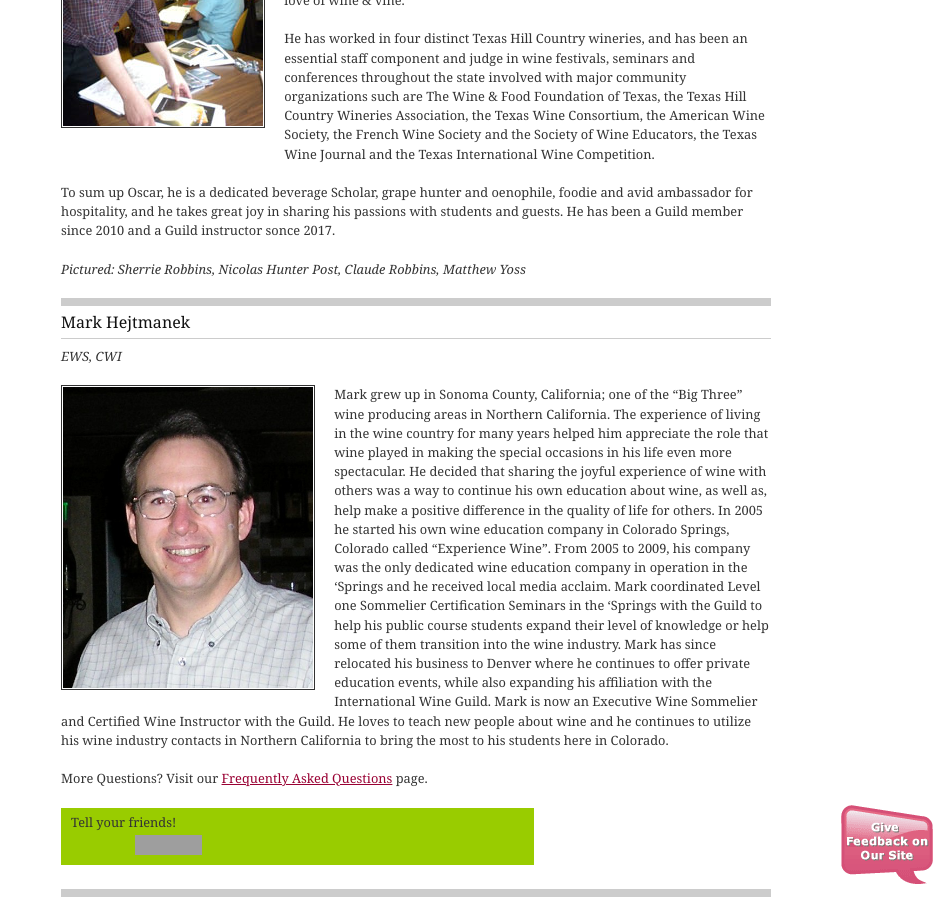
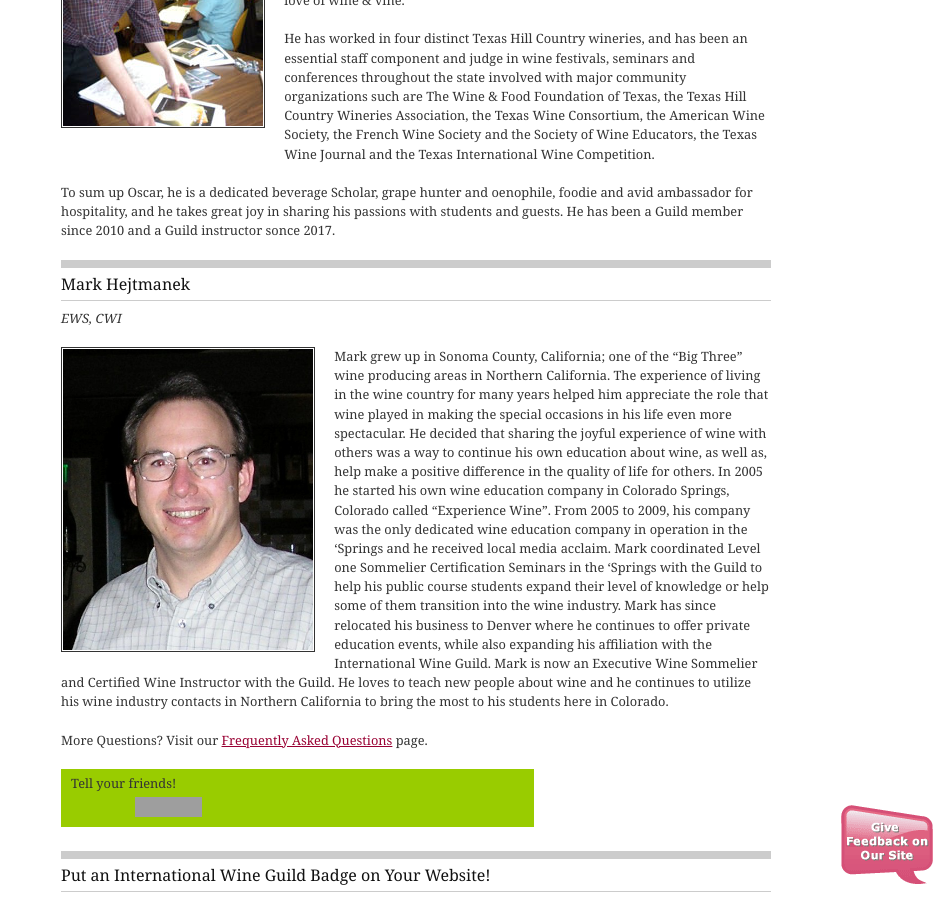
Before and after one commit to CKDev/internationalwineguild.com, a Jekyll site: the page built from faculty.html, in a window 1280 px wide and 900 px high, scrolled down 3448 px. Shown: the whole window, without its empty margins (344-1280 px from the left). Built offline with Jekyll 4.4.1, drawn with Linux system fonts in a browser that asks for light colours; a script that is not in the unit is left out; comment, search, counter and statistics services are not loaded; grey boxes are pictures that could not be loaded.

Commit message:
Update faculty.html

```diff
--- a/faculty.html
+++ b/faculty.html
@@ -217,12 +217,7 @@ permalink: /faculty/
   for hospitality, and he takes great joy in sharing his passions with students and guests. He has been a Guild
   member since 2010 and a Guild instructor sonce 2017.
 </p>
-<p>
-  <em
-    >Pictured: Sherrie Robbins,&nbsp;Nicolas Hunter Post, Claude Robbins,
-    Matthew Yoss</em
-  >
-</p>
+
 <h2 class="clear clearfix">Mark Hejtmanek</h2>
 <p><em>EWS, CWI</em></p>
 <p>
```
